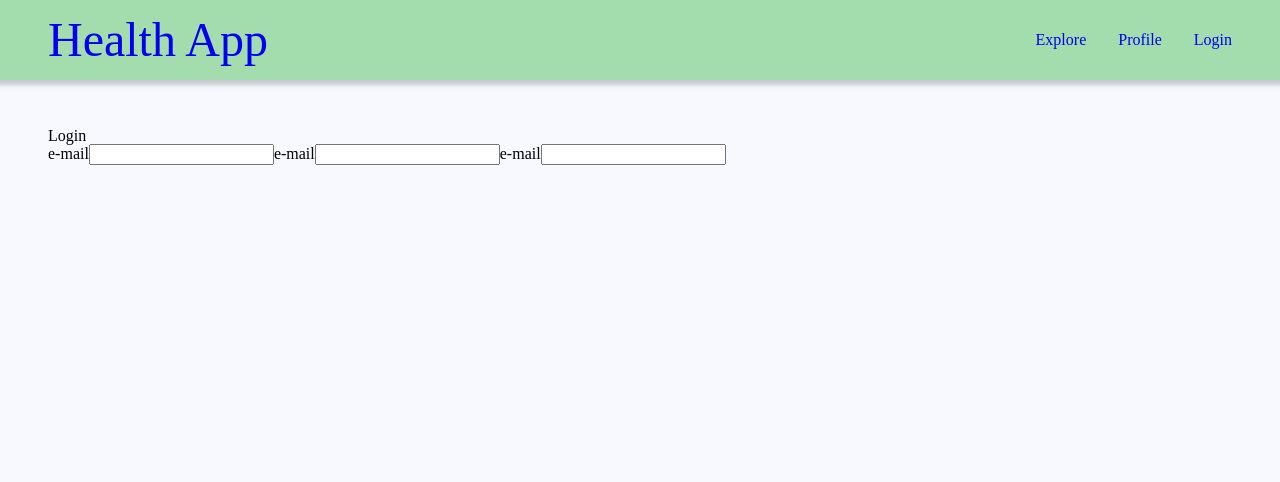
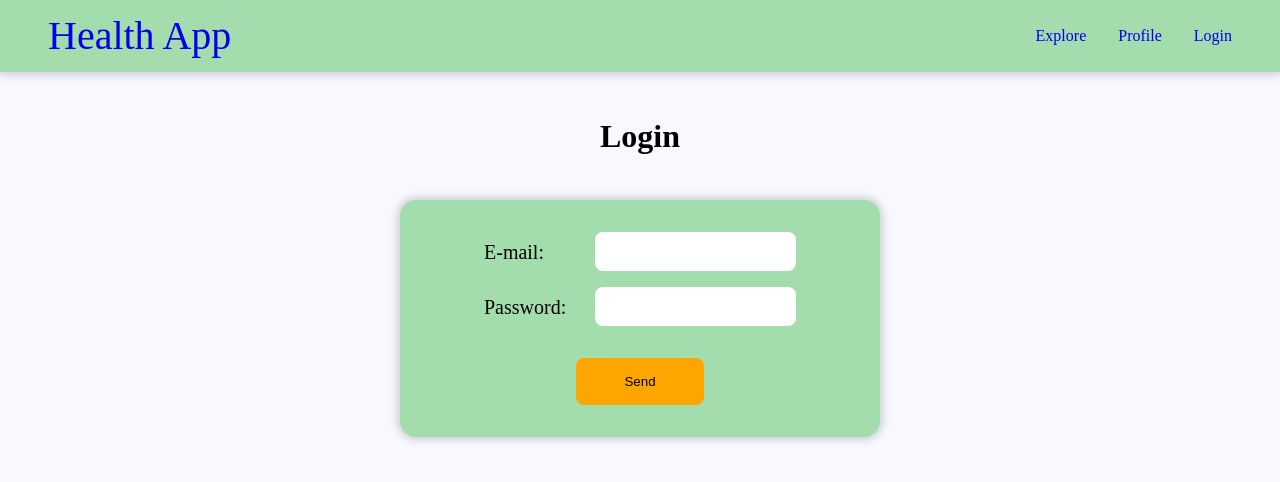
Before and after one commit to FSDSTR1023/rojo-frontend, a React (Vite) app: page /login in a window 1280 px wide. Shown: the top 482 px of the page. Built offline with nearby package versions, Linux system fonts and the light colour scheme.

Commit message:
ft: Login Form - HTML + CSS

```diff
--- a/src/components/Layout.jsx
+++ b/src/components/Layout.jsx
@@ -1,5 +1,5 @@
 import { Outlet } from 'react-router-dom'
-import styles from './Layout.module.css'
+import styles from '../styles/Layout.module.css'
 import { Link } from 'react-router-dom'
 
 export default function Layout() {
--- a/src/index.css
+++ b/src/index.css
@@ -129,3 +129,12 @@ table {
   border-collapse: collapse;
   border-spacing: 0;
 }
+:root {
+  --clr-dark: black;
+  --clr-light: ghostwhite;
+  --clr-primary: rgb(163, 220, 173);
+  --clr-secondary: orange;
+  --clr-shadow: rgba(0, 0, 0, 0.2);
+
+  --shadow: 0 0 10px 2px var(--clr-shadow);
+}
--- a/src/pages/Login.jsx
+++ b/src/pages/Login.jsx
@@ -1,17 +1,26 @@
+import styles from '../styles/Login.module.css'
+
 export default function Login() {
   return (
-    <div>
-      <h2>Login</h2>
+    <div className={styles.page}>
+      <h2 className={styles.title}>Login</h2>
 
-      <form action="">
-        <label htmlFor="email">e-mail</label>
-        <input type="text" name="email" />
+      <form className={styles.form}>
+        <div className={styles.field}>
+          <label className={styles.label} htmlFor="email">
+            E-mail:
+          </label>
+          <input className={styles.input} type="text" name="email" />
+        </div>
 
-        <label htmlFor="email">e-mail</label>
-        <input type="text" name="email" />
+        <div className={styles.field}>
+          <label className={styles.label} htmlFor="password">
+            Password:
+          </label>
+          <input className={styles.input} type="password" name="password" />
+        </div>
 
-        <label htmlFor="email">e-mail</label>
-        <input type="text" name="email" />
+        <button className={styles.button}>Send</button>
       </form>
     </div>
   )
--- a/src/components/Layout.module.css
+++ b/src/styles/Layout.module.css
@@ -1,5 +1,5 @@
 .navbar {
-  background-color: rgb(163, 220, 173);
+  background-color: var(--clr-primary);
   display: flex;
   justify-content: space-between;
   align-items: center;
@@ -8,11 +8,11 @@
   width: 100%;
   padding: 1rem 3rem;
   box-sizing: border-box;
-  box-shadow: 0px 0px 5px 5px rgba(0, 0, 0, 0.2);
+  box-shadow: var(--shadow);
 }
 
 .navTitle {
-  font-size: 3rem;
+  font-size: 2.5em;
 }
 
 .navLinks {
@@ -21,7 +21,7 @@
 }
 
 .main {
-  background-color: ghostwhite;
+  background-color: var(--clr-light);
   padding: 3rem;
   height: 100vh;
 }
--- /dev/null
+++ b/src/styles/Login.module.css
@@ -0,0 +1,53 @@
+.page {
+  display: flex;
+  flex-direction: column;
+  align-items: center;
+  gap: 3rem;
+}
+
+.title {
+  font-size: 2em;
+  font-weight: 700;
+}
+
+.form {
+  display: flex;
+  flex-direction: column;
+  align-items: center;
+  background-color: var(--clr-primary);
+  border-radius: 1rem;
+  box-shadow: var(--shadow);
+  width: 80%;
+  max-width: 480px;
+  padding: 2rem;
+  gap: 1rem;
+  box-sizing: border-box;
+}
+
+.field {
+  display: flex;
+  justify-content: space-between;
+  align-items: center;
+  width: 75%;
+}
+
+.label {
+  font-size: 1.25em;
+}
+
+.input {
+  padding: 0.75rem;
+  border-radius: 0.5rem;
+  border: 0;
+}
+
+.button {
+  padding: 1rem 3rem;
+  border: 0;
+  border-radius: 0.5rem;
+  margin: 1rem 0 0;
+  background-color: var(--clr-secondary);
+}
+.button:hover {
+  box-shadow: var(--shadow);
+}
```
